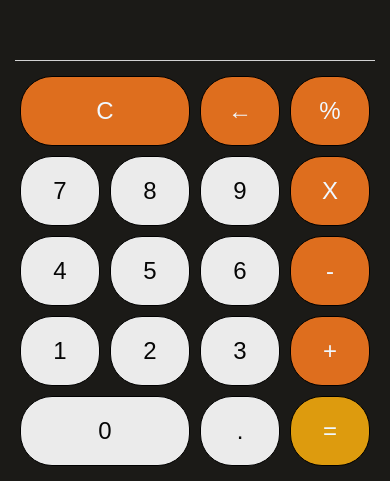
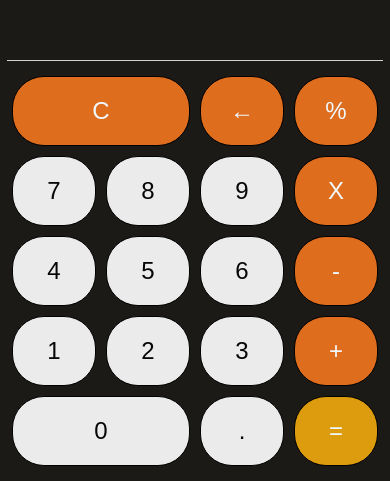
Before and after one commit to martinimbastari/Calculadora, a plain HTML site: page index.html in a window 390 px wide. Shown: the part 363-844 px from the top of the page. Drawn offline with Linux system fonts and the light colour scheme.

Commit message:
modifique los estilos en mobile .5

```diff
--- a/index.css
+++ b/index.css
@@ -100,7 +100,7 @@ button:focus {
     }
 
     .calculadora {
-    grid-template-columns: repeat(4, 90px);
+    grid-template-columns: repeat(4, 94px);
     grid-template-rows: 350px repeat(5, 80px) ;
     justify-content: center;
     height: 80vh;
```
